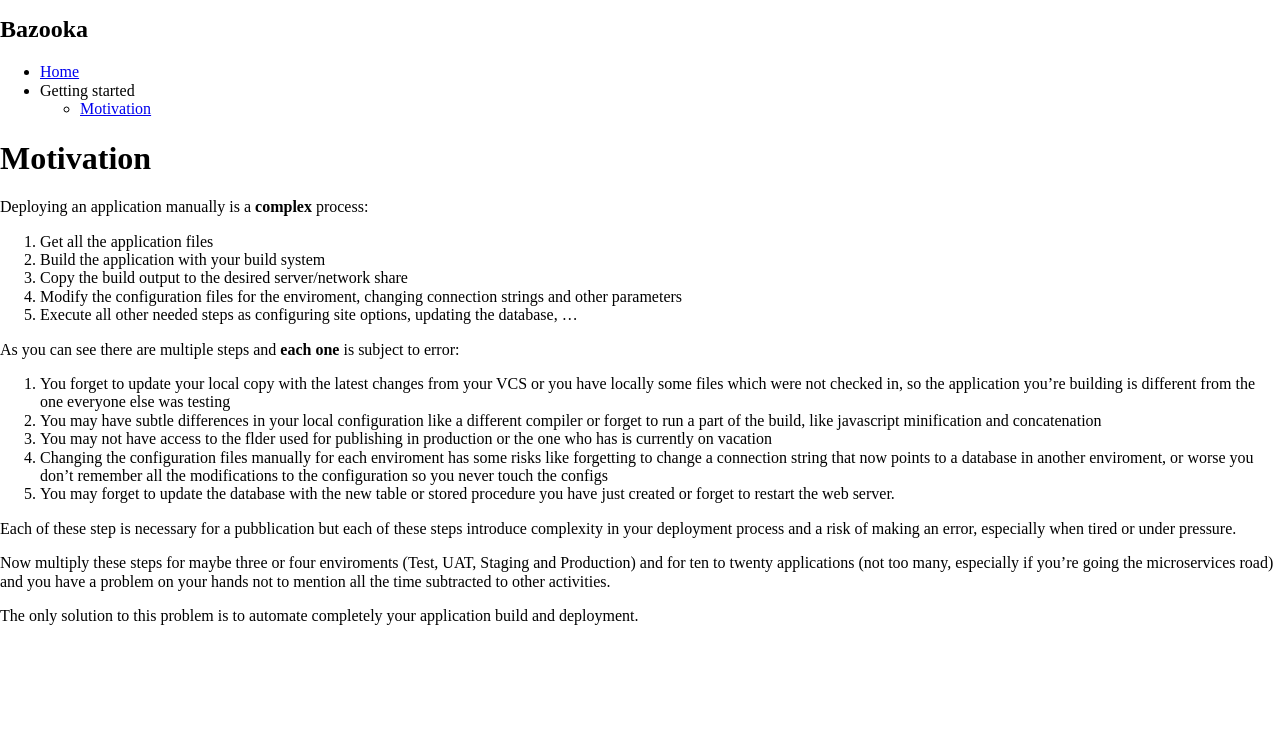
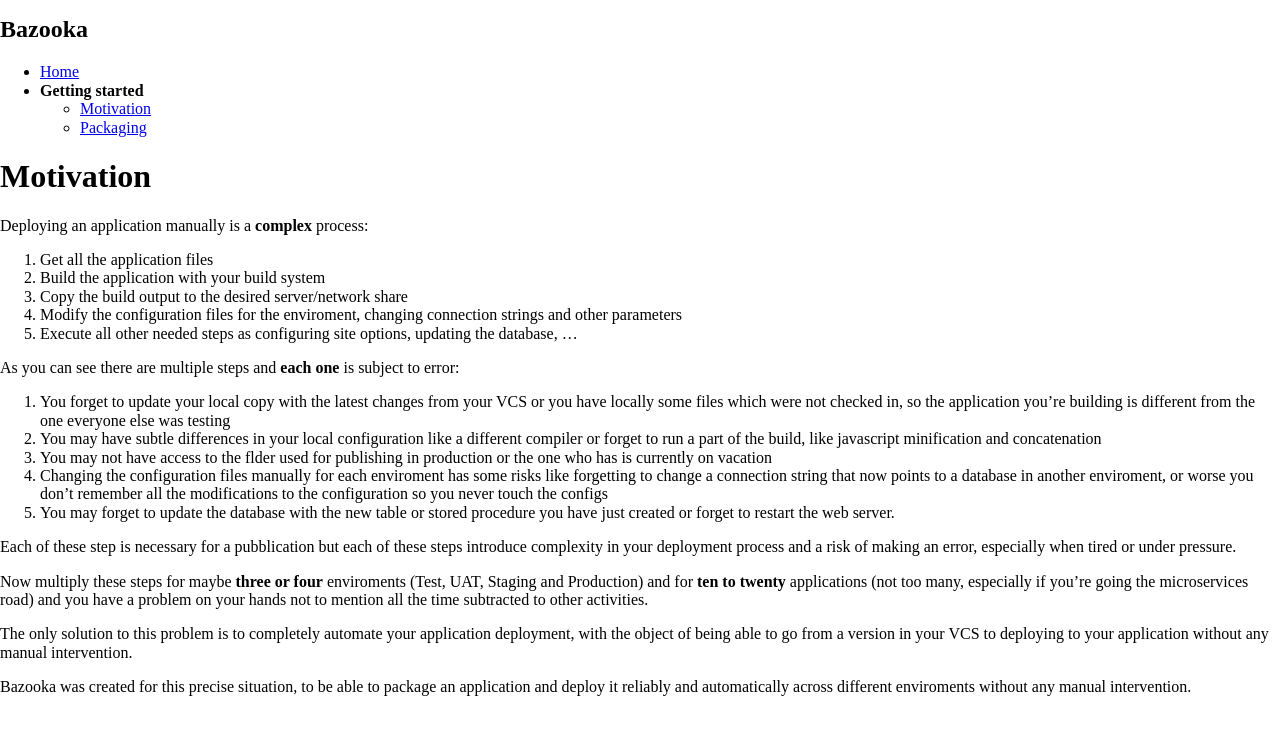
Before and after one commit to BazookaDeploy/Bazooka, a Jekyll site: the page built from motivation.md, in a window 1280 px wide, cut to the strip 104-839 px from the top of the page. Built offline with Jekyll 4.4.1, drawn with Linux system fonts in a browser that asks for light colours; nearby versions of some CDN libraries; library files that are not in the unit come from our copies; Markdown is read by kramdown in place of the engine named in the settings.

Commit message:
corrections and addded packaging page

```diff
--- a/_includes/navigation.html
+++ b/_includes/navigation.html
@@ -2,9 +2,10 @@
 
 <ul class="main-navigation">
   <li><a href="docs.html">Home</a></li>
-  <li> Getting started
+  <li> <b>Getting started</b>
     <ul>
       <li><a href="motivation.html">Motivation</a></li>
+      <li><a href="packaging.html">Packaging</a></li>
     </ul>
   </li>
 
--- a/motivation.md
+++ b/motivation.md
@@ -22,6 +22,8 @@ As you can see there are multiple steps and **each one** is subject to error:
 
 Each of these step is necessary for a pubblication but each of these steps introduce complexity in your deployment process and a risk of making an error, especially when tired or under pressure.
 
-Now multiply these steps for maybe three or four enviroments (Test, UAT, Staging and Production) and for ten to twenty applications (not too many, especially if you're going the microservices road) and you have a problem on your hands not to mention all the time subtracted to other activities.
+Now multiply these steps for maybe **three or four** enviroments (Test, UAT, Staging and Production) and for **ten to twenty** applications (not too many, especially if you're going the microservices road) and you have a problem on your hands not to mention all the time subtracted to other activities.
 
-The only solution to this problem is to automate completely your application build and deployment.
+The only solution to this problem is to completely automate your application deployment, with the object of being able to go from a version in your VCS to deploying to your application without any manual intervention.
+
+Bazooka was created for this precise situation, to be able to package an application and deploy it reliably and automatically across different enviroments without any manual intervention.
```
Also changed, not shown: docs.md (+1 -1 lines), packaging.md (added, +5 -0 lines).
